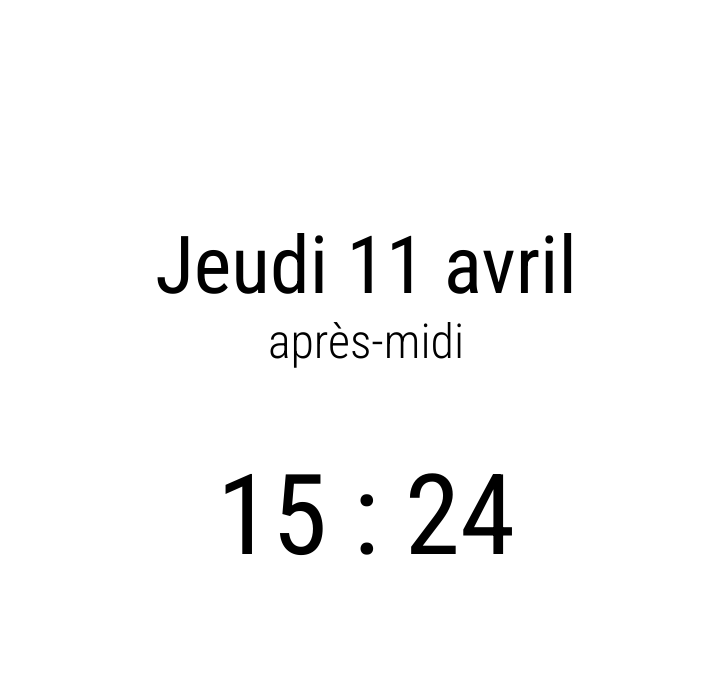
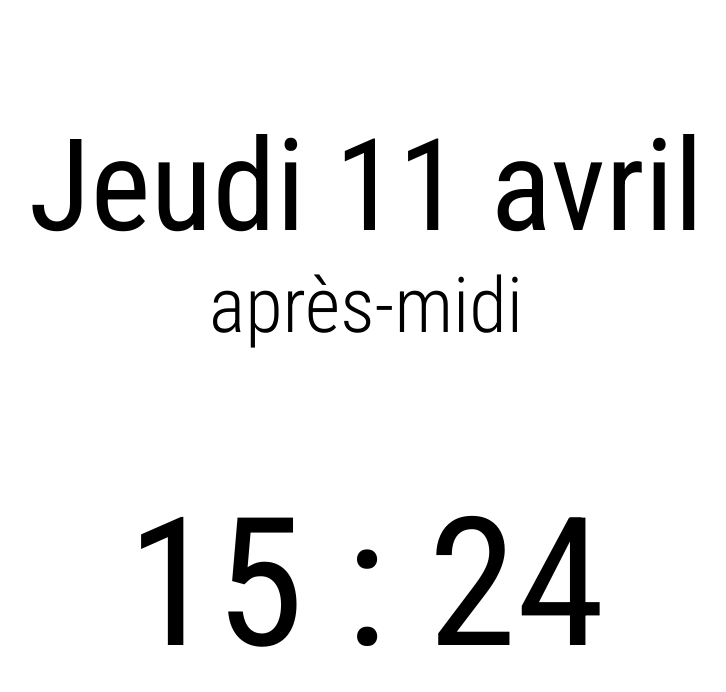
Before and after one commit to Zenika/marcel-plugin-datetime, a plain HTML site: page frontend/index.html in a window 1280 px wide. Shown: the whole page, without its empty margins (274-1000 px from the left). Drawn offline with Linux system fonts and the light colour scheme.

Commit message:
:lipstick: make the font size scale to the container

```diff
--- a/frontend/styles.css
+++ b/frontend/styles.css
@@ -18,16 +18,20 @@ body {
 
 .date {
   font-size: 5em;
+  font-size: 10vw;
   font-weight: 400;
 }
 
 .period {
   font-size: 3em;
+  font-size: 6vw;
   font-weight: 300;
 }
 
 .time {
-  margin-top: 80px;
+  margin-top: 0.7em;
+  margin-top: 10vw;
   font-size: 7em;
+  font-size: 14vw;
   font-weight: 400;
 }
```
